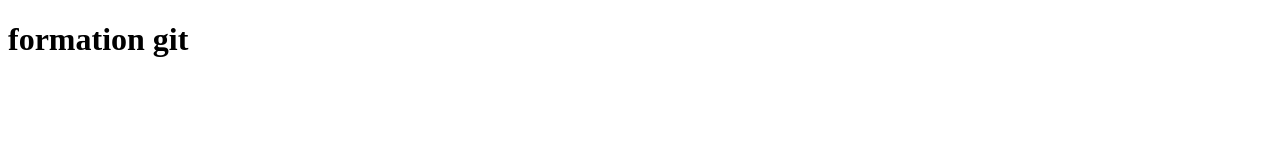
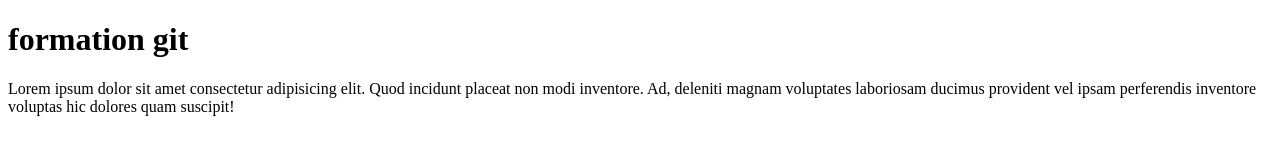
Before and after one commit to aelbahiri/Pratique-de-la-Formation-Git-by-Mohammed-Idbrahim, a plain HTML site: page index.html in a window 1280 px wide. Drawn offline with Linux system fonts and the light colour scheme.

Commit message:
update index

```diff
--- a/index.html
+++ b/index.html
@@ -7,5 +7,6 @@
 </head>
 <body>
     <h1>formation git</h1>
+    <p>Lorem ipsum dolor sit amet consectetur adipisicing elit. Quod incidunt placeat non modi inventore. Ad, deleniti magnam voluptates laboriosam ducimus provident vel ipsam perferendis inventore voluptas hic dolores quam suscipit!</p>
 </body>
 </html>
```
